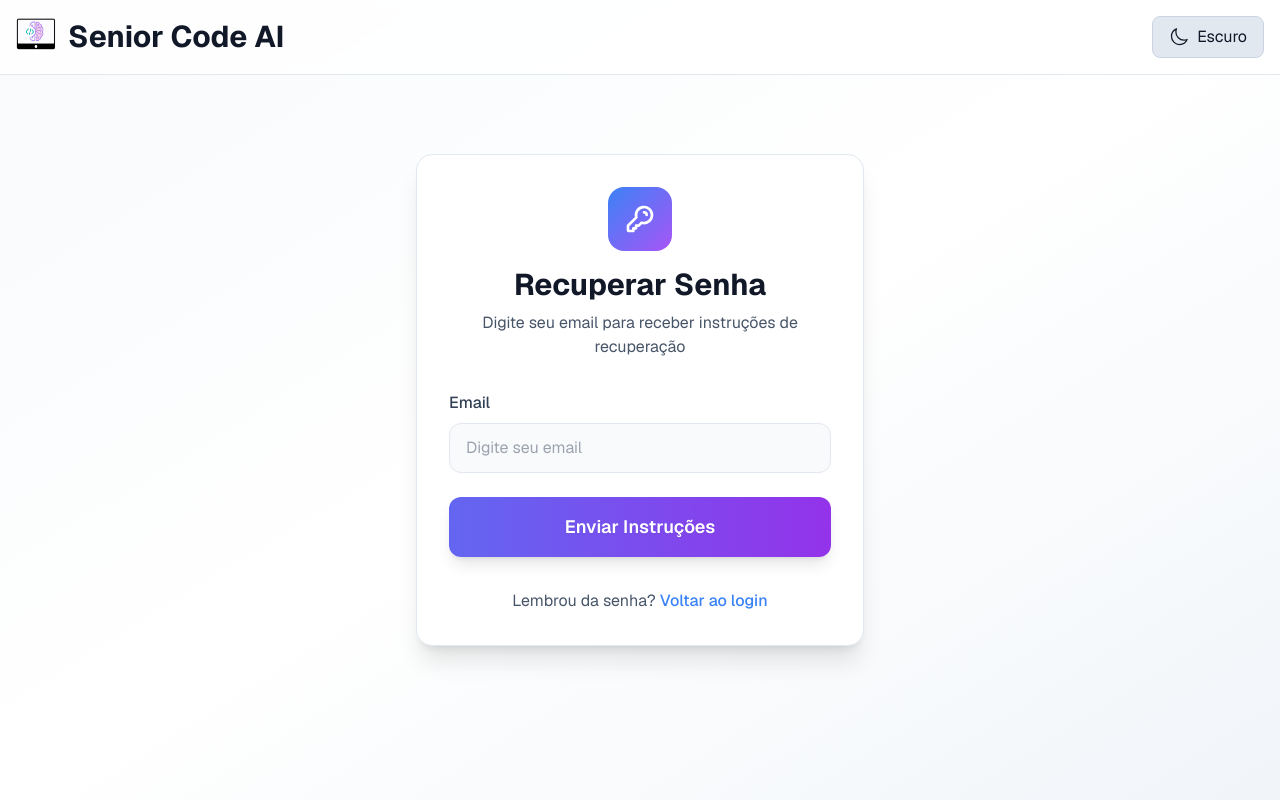
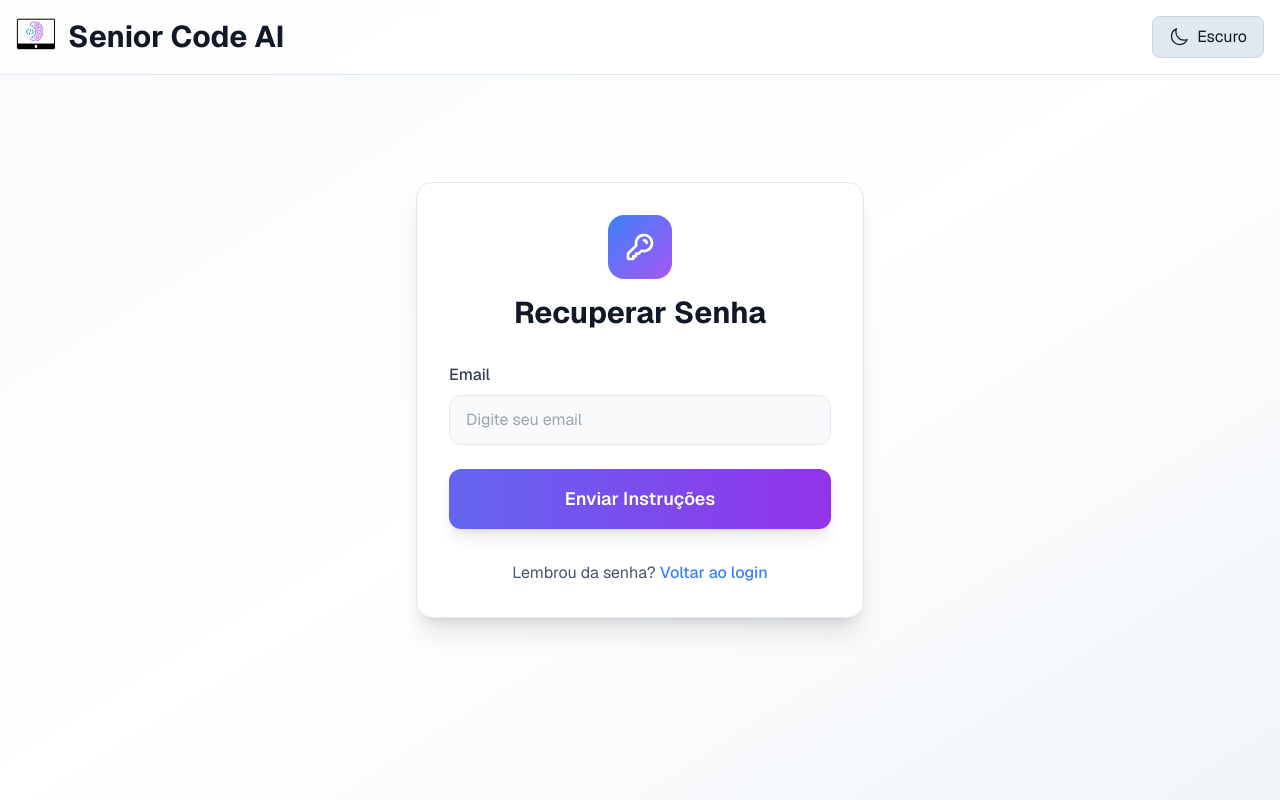
Before and after one commit to wallysom2/egua-front, a Next.js app: page /recuperar-senha in a window 1280 px wide. Built offline with nearby package versions, Linux system fonts and the light colour scheme; no server answers.

Commit message:
Remove texto de instrução na página de recuperação de senha para simplificar a interface do usuário.

```diff
--- a/src/app/recuperar-senha/page.tsx
+++ b/src/app/recuperar-senha/page.tsx
@@ -110,9 +110,6 @@ export default function RecuperarSenha() {
                 </svg>
               </div>
               <h1 className="text-3xl font-bold mb-2">Recuperar Senha</h1>
-              <p className="text-slate-600 dark:text-slate-400">
-                Digite seu email para receber instruções de recuperação
-              </p>
             </motion.div>
 
             {error && (
```
